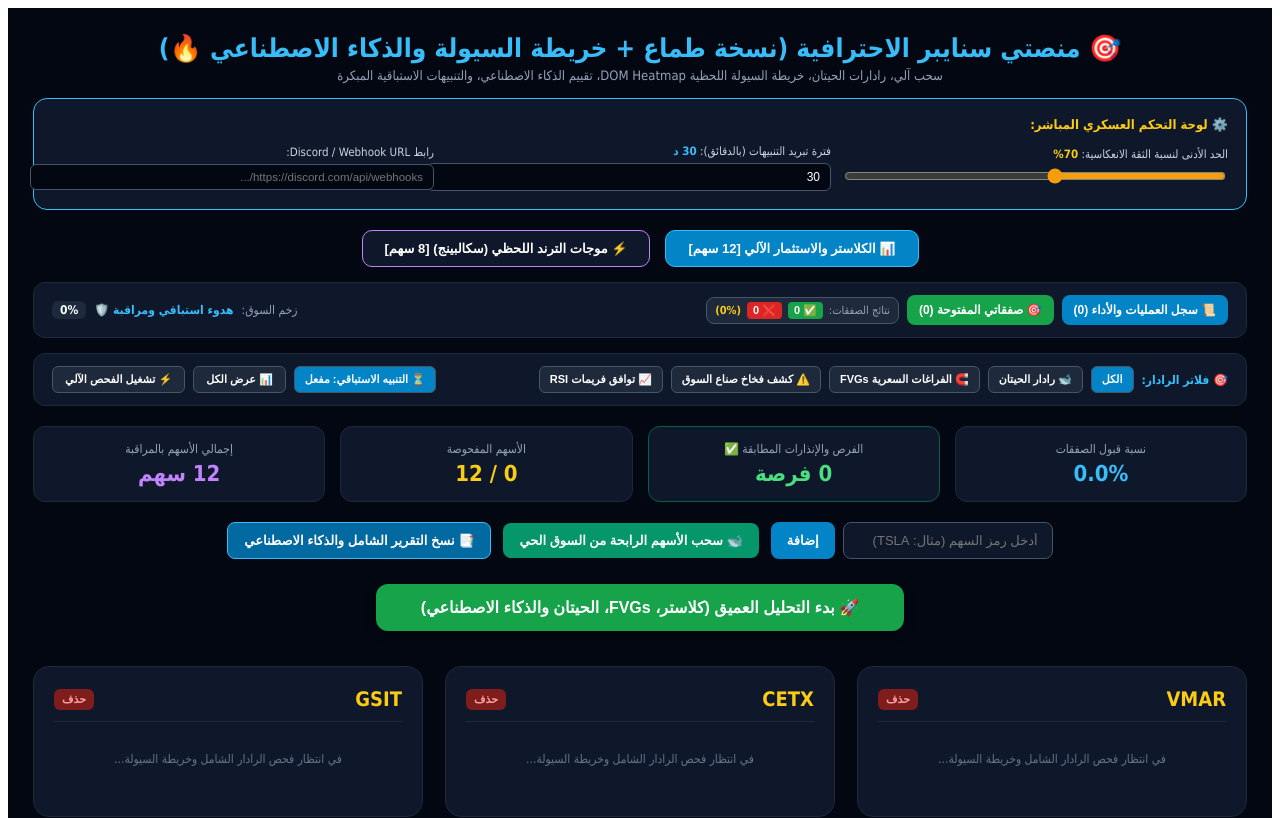
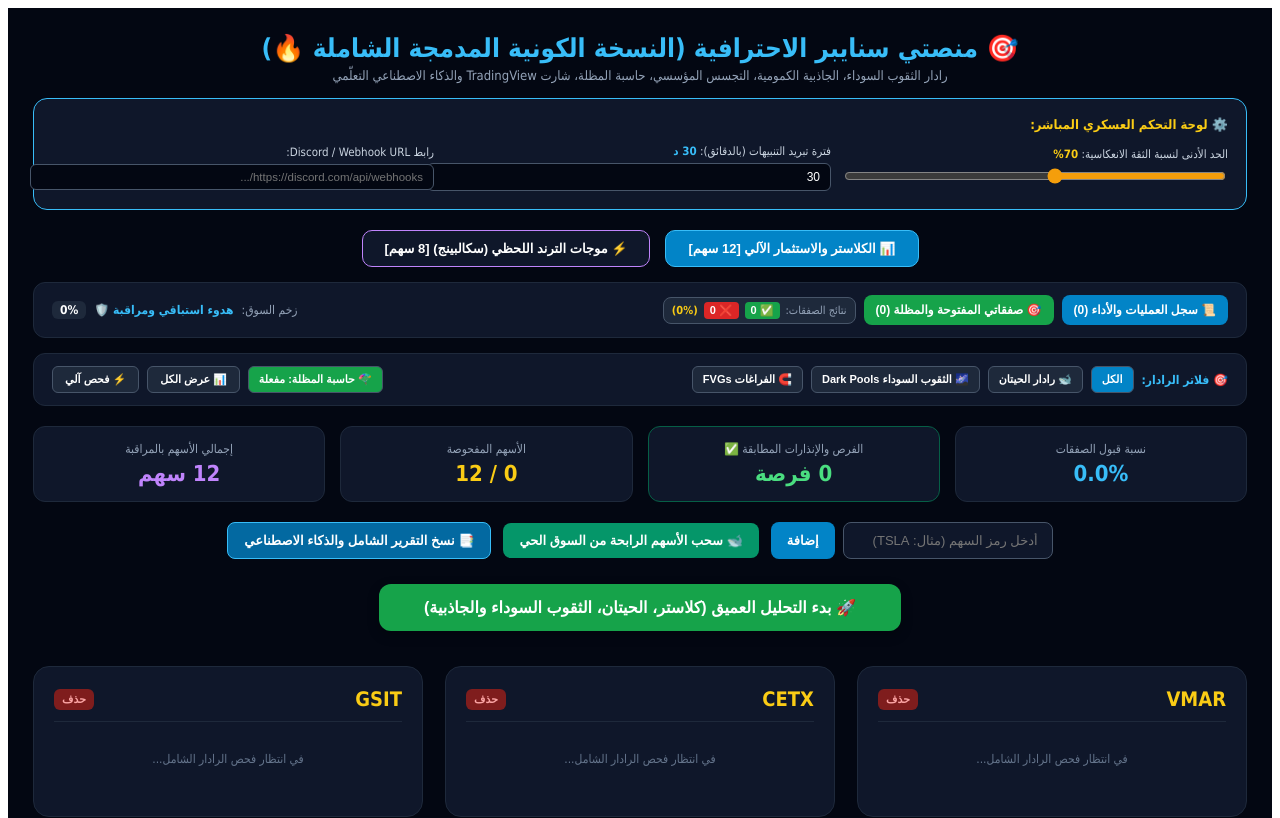
Before and after one commit to fares1040/trading-bot-pro, a Next.js app: page / in a window 1280 px wide. Shown: the top 818 px of the page. Built offline with nearby package versions, Linux system fonts and the light colour scheme.

Commit message:
Update page.jsx

```diff
--- a/app/page.jsx
+++ b/app/page.jsx
@@ -26,7 +26,7 @@ export default function Home() {
   const [scalpResults, setScalpResults] = useState({});
   const [loadingScalp, setLoadingScalp] = useState(false);
 
-  // ⚙️ إعدادات الفلاتر والرادارات المتقدمة والتحكم المباشر
+  // ⚙️ إعدادات الفلاتر والرادارات المتقدمة
   const [minConfidence, setMinConfidence] = useState(70);
   const [cooldownMinutes, setCooldownMinutes] = useState(30);
   const [filterOnlySuitable, setFilterOnlySuitable] = useState(false);
@@ -34,10 +34,11 @@ export default function Home() {
   const [autoRefresh, setAutoRefresh] = useState(false);
   const [timer, setTimer] = useState(300);
 
-  // ميزة التنبيهات الاستباقية المبكرة (Proactive Early Alerts)
+  // التنبيهات الاستباقية وحاسبة المظلة (Parachute Trailing Stop)
   const [earlyAlertsEnabled, setEarlyAlertsEnabled] = useState(true);
+  const [parachuteActive, setParachuteActive] = useState(true);
 
-  // نظام تتبع إحصائيات الصفقات والأداء
+  // سجل إحصائيات الأداء الذكي وتاريخ التنبيهات
   const [tradeStats, setTradeStats] = useState(() => {
     if (typeof window !== 'undefined') {
       const saved = localStorage.getItem('sniper_trade_stats');
@@ -46,7 +47,6 @@ export default function Home() {
     return { wins: 0, losses: 0 };
   });
 
-  // صفقاتي المفتوحة مع الأهداف التدريجية ووقف الخسارة المتحرك
   const [activeTrades, setActiveTrades] = useState(() => {
     if (typeof window !== 'undefined') {
       const saved = localStorage.getItem('sniper_active_trades');
@@ -56,7 +56,6 @@ export default function Home() {
   });
   const [showTradesModal, setShowTradesModal] = useState(false);
 
-  // سجل العمليات الحربية
   const [missionHistory, setMissionHistory] = useState(() => {
     if (typeof window !== 'undefined') {
       const saved = localStorage.getItem('sniper_mission_history');
@@ -66,11 +65,13 @@ export default function Home() {
   });
   const [showHistoryModal, setShowHistoryModal] = useState(false);
 
-  // إعدادات البث والتنبيهات الخارجية (Webhook / Discord)
   const [webhookUrl, setWebhookUrl] = useState(() => {
     if (typeof window !== 'undefined') return localStorage.getItem('sniper_webhook') || '';
     return '';
   });
+
+  // حالة فتح نافذة شارت TradingView المتقدم لكل سهم
+  const [chartModalSymbol, setChartModalSymbol] = useState(null);
 
   useEffect(() => {
     if (typeof window !== 'undefined') {
@@ -292,7 +293,7 @@ export default function Home() {
       status: 'نشطة'
     };
     setActiveTrades(prev => [newTrade, ...prev]);
-    alert(`🎯 تم فتح الصفقة بنجاح على [${sym}] بسعر [${p}]!\nتم تفعيل نظام الأهداف التدريجية ووقف الخسارة المتحرك.`);
+    alert(`🎯 تم فتح الصفقة بنجاح على [${sym}] بسعر [${p}]!\n🪂 تم تفعيل حاسبة المظلة الآلية والأهداف التدريجية.`);
   };
 
   const closeActiveTrade = (tradeId) => {
@@ -359,7 +360,7 @@ export default function Home() {
     if (activeRadarFilter === 'whales' && (!data || !data.hasWhaleVolume)) return false;
     if (activeRadarFilter === 'fvg' && (!data || !data.hasFVG)) return false;
     if (activeRadarFilter === 'traps' && (!data || !data.isTrapDetected)) return false;
-    if (activeRadarFilter === 'multi_rsi' && (!data || !data.isMultiRsiValid)) return false;
+    if (activeRadarFilter === 'dark_pools' && (!data || !data.darkPoolActivity)) return false;
 
     return true;
   });
@@ -378,14 +379,14 @@ export default function Home() {
         {/* العنوان الرئيسي */}
         <div style={{ textAlign: 'center', marginBottom: '15px' }}>
           <h1 style={{ color: '#38bdf8', fontSize: '26px', fontWeight: '900', margin: '0 0 5px 0' }}>
-            🎯 منصتي سنايبر الاحترافية (نسخة طماع + خريطة السيولة والذكاء الاصطناعي 🔥)
+            🎯 منصتي سنايبر الاحترافية (النسخة الكونية المدمجة الشاملة 🔥)
           </h1>
           <p style={{ color: '#94a3b8', fontSize: '13px', margin: 0 }}>
-            سحب آلي، رادارات الحيتان، خريطة السيولة اللحظية DOM Heatmap، تقييم الذكاء الاصطناعي، والتنبيهات الاستباقية المبكرة
+            رادار الثقوب السوداء، الجاذبية الكمومية، التجسس المؤسسي، حاسبة المظلة، شارت TradingView والذكاء الاصطناعي التعلّمي
           </p>
         </div>
 
-        {/* ⚙️ لوحة التحكم المباشرة في الإعدادات العسكرية والتنبيهات */}
+        {/* لوحة التحكم المباشرة */}
         <div style={{ background: '#0f172a', padding: '18px', borderRadius: '14px', border: '1px solid #38bdf8', marginBottom: '20px' }}>
           <h3 style={{ color: '#facc15', fontSize: '13px', fontWeight: 'bold', margin: '0 0 12px 0' }}>
             ⚙️ لوحة التحكم العسكري المباشر:
@@ -457,7 +458,7 @@ export default function Home() {
               📜 سجل العمليات والأداء ({missionHistory.length})
             </button>
             <button onClick={() => setShowTradesModal(true)} style={{ background: '#16a34a', color: '#fff', border: 'none', padding: '8px 12px', borderRadius: '8px', fontSize: '12px', fontWeight: 'bold', cursor: 'pointer' }}>
-              🎯 صفقاتي المفتوحة ({activeTrades.length})
+              🎯 صفقاتي المفتوحة والمظلة ({activeTrades.length})
             </button>
 
             <div style={{ display: 'flex', alignItems: 'center', gap: '6px', background: '#1e293b', padding: '4px 8px', borderRadius: '8px', border: '1px solid #475569' }}>
@@ -483,20 +484,19 @@ export default function Home() {
             <span style={{ fontSize: '12px', color: '#38bdf8', fontWeight: 'bold' }}>🎯 فلاتر الرادار:</span>
             <button onClick={() => setActiveRadarFilter('all')} style={{ background: activeRadarFilter === 'all' ? '#0284c7' : '#1e293b', color: '#fff', border: '1px solid #475569', padding: '6px 10px', borderRadius: '6px', fontSize: '11px', cursor: 'pointer', fontWeight: 'bold' }}>الكل</button>
             <button onClick={() => setActiveRadarFilter('whales')} style={{ background: activeRadarFilter === 'whales' ? '#16a34a' : '#1e293b', color: '#fff', border: '1px solid #475569', padding: '6px 10px', borderRadius: '6px', fontSize: '11px', cursor: 'pointer', fontWeight: 'bold' }}>🐋 رادار الحيتان</button>
-            <button onClick={() => setActiveRadarFilter('fvg')} style={{ background: activeRadarFilter === 'fvg' ? '#9333ea' : '#1e293b', color: '#fff', border: '1px solid #475569', padding: '6px 10px', borderRadius: '6px', fontSize: '11px', cursor: 'pointer', fontWeight: 'bold' }}>🧲 الفراغات السعرية FVGs</button>
-            <button onClick={() => setActiveRadarFilter('traps')} style={{ background: activeRadarFilter === 'traps' ? '#d97706' : '#1e293b', color: '#fff', border: '1px solid #475569', padding: '6px 10px', borderRadius: '6px', fontSize: '11px', cursor: 'pointer', fontWeight: 'bold' }}>⚠️ كشف فخاخ صناع السوق</button>
-            <button onClick={() => setActiveRadarFilter('multi_rsi')} style={{ background: activeRadarFilter === 'multi_rsi' ? '#0d9488' : '#1e293b', color: '#fff', border: '1px solid #475569', padding: '6px 10px', borderRadius: '6px', fontSize: '11px', cursor: 'pointer', fontWeight: 'bold' }}>📈 توافق فريمات RSI</button>
+            <button onClick={() => setActiveRadarFilter('dark_pools')} style={{ background: activeRadarFilter === 'dark_pools' ? '#9333ea' : '#1e293b', color: '#fff', border: '1px solid #475569', padding: '6px 10px', borderRadius: '6px', fontSize: '11px', cursor: 'pointer', fontWeight: 'bold' }}>🌌 الثقوب السوداء Dark Pools</button>
+            <button onClick={() => setActiveRadarFilter('fvg')} style={{ background: activeRadarFilter === 'fvg' ? '#0d9488' : '#1e293b', color: '#fff', border: '1px solid #475569', padding: '6px 10px', borderRadius: '6px', fontSize: '11px', cursor: 'pointer', fontWeight: 'bold' }}>🧲 الفراغات FVGs</button>
           </div>
 
           <div style={{ display: 'flex', gap: '8px', alignItems: 'center' }}>
-            <button onClick={() => setEarlyAlertsEnabled(!earlyAlertsEnabled)} style={{ background: earlyAlertsEnabled ? '#0284c7' : '#1e293b', color: '#fff', border: '1px solid #475569', padding: '6px 10px', borderRadius: '6px', fontSize: '11px', cursor: 'pointer', fontWeight: 'bold' }}>
-              {earlyAlertsEnabled ? '⏳ التنبيه الاستباقي: مفعل' : '⏳ التنبيه الاستباقي: معطل'}
+            <button onClick={() => setParachuteActive(!parachuteActive)} style={{ background: parachuteActive ? '#16a34a' : '#1e293b', color: '#fff', border: '1px solid #475569', padding: '6px 10px', borderRadius: '6px', fontSize: '11px', cursor: 'pointer', fontWeight: 'bold' }}>
+              {parachuteActive ? '🪂 حاسبة المظلة: مفعلة' : '🪂 حاسبة المظلة: معطلة'}
             </button>
             <button onClick={() => setFilterOnlySuitable(!filterOnlySuitable)} style={{ background: filterOnlySuitable ? '#16a34a' : '#1e293b', color: '#fff', border: '1px solid #475569', padding: '6px 12px', borderRadius: '6px', fontSize: '11px', cursor: 'pointer', fontWeight: 'bold' }}>
-              {filterOnlySuitable ? `✅ الفرص المكتملة والاستباقية` : '📊 عرض الكل'}
+              {filterOnlySuitable ? `✅ الفرص المكتملة` : '📊 عرض الكل'}
             </button>
             <button onClick={() => setAutoRefresh(!autoRefresh)} style={{ background: autoRefresh ? '#7c3aed' : '#1e293b', color: '#fff', border: '1px solid #475569', padding: '6px 12px', borderRadius: '6px', fontSize: '11px', cursor: 'pointer', fontWeight: 'bold' }}>
-              {autoRefresh ? `⚡ رادار آلي (${Math.floor(timer/60)}:${timer%60 < 10 ? '0':''}${timer%60})` : '⚡ تشغيل الفحص الآلي'}
+              {autoRefresh ? `⚡ رادار آلي (${Math.floor(timer/60)}:${timer%60 < 10 ? '0':''}${timer%60})` : '⚡ فحص آلي'}
             </button>
           </div>
         </div>
@@ -521,7 +521,7 @@ export default function Home() {
           </div>
         </div>
 
-        {/* إضافة سهم، رادار السوق الحي، ونسخ التقرير الشامل */}
+        {/* إضافة سهم، رادار السوق الحي، ونسخ التقرير */}
         <div style={{ display: 'flex', justifyContent: 'center', gap: '12px', marginBottom: '25px', flexWrap: 'wrap', alignItems: 'center' }}>
           <form onSubmit={addSymbol} style={{ display: 'flex', gap: '8px' }}>
             <input
@@ -556,7 +556,7 @@ export default function Home() {
             disabled={isCurrentLoading}
             style={{ padding: '14px 45px', background: isCurrentLoading ? '#475569' : (activeTab === 'cluster' ? '#16a34a' : '#9333ea'), color: '#fff', border: 'none', borderRadius: '12px', fontSize: '16px', cursor: 'pointer', fontWeight: '900', boxShadow: '0 4px 12px rgba(0,0,0,0.3)' }}
           >
-            {isCurrentLoading ? '⚡ جاري فحص كافة المحاور والأسواق وخريطة السيولة...' : (activeTab === 'cluster' ? '🚀 بدء التحليل العميق (كلاستر، FVGs، الحيتان والذكاء الاصطناعي)' : '⚡ بدء الفحص السريع لموجات الترند')}
+            {isCurrentLoading ? '⚡ جاري فحص الرادارات والثقوب السوداء والذكاء الاصطناعي...' : (activeTab === 'cluster' ? '🚀 بدء التحليل العميق (كلاستر، الحيتان، الثقوب السوداء والجاذبية)' : '⚡ بدء الفحص السريع لموجات الترند')}
           </button>
         </div>
 
@@ -589,22 +589,22 @@ export default function Home() {
                     {isMatched || isEarly ? (
                       <div style={{ display: 'flex', flexDirection: 'column', gap: '8px' }}>
                         <div style={{ display: 'flex', gap: '8px' }}>
-                          <a href={`https://www.tradingview.com/chart/?symbol=${sym}`} target="_blank" rel="noopener noreferrer" style={{ flex: 1, display: 'block', background: '#0284c7', color: '#fff', padding: '8px', textAlign: 'center', borderRadius: '8px', fontSize: '12px', textDecoration: 'none', fontWeight: 'bold' }}>📈 الشارت</a>
+                          <button onClick={() => setChartModalSymbol(sym)} style={{ flex: 1, background: '#0284c7', color: '#fff', border: 'none', padding: '8px', textAlign: 'center', borderRadius: '8px', fontSize: '12px', cursor: 'pointer', fontWeight: 'bold' }}>📈 شارت TradingView</button>
                           <button onClick={() => copyToClipboard(data.analysis)} style={{ flex: 1, background: '#334155', color: '#fff', border: 'none', borderRadius: '8px', padding: '8px', fontSize: '12px', cursor: 'pointer', fontWeight: 'bold' }}>📋 نسخ التقرير</button>
                         </div>
                         <button onClick={() => enterTrade(sym, data.price)} style={{ width: '100%', background: isMatched ? '#16a34a' : '#d97706', color: '#fff', border: 'none', borderRadius: '8px', padding: '10px', fontSize: '13px', cursor: 'pointer', fontWeight: '900' }}>
-                          🎯 أنا دخلت الصفقة (تفعيل الأهداف التدريجية)
+                          🎯 أنا دخلت الصفقة (تفعيل حاسبة المظلة)
                         </button>
                       </div>
                     ) : (
                       <div style={{ background: '#451a03', color: '#fdba74', padding: '8px', textAlign: 'center', borderRadius: '8px', fontSize: '11.5px', fontWeight: 'bold' }}>
-                        قيد المراقبة الاستباقية - لم يبلغ شرط نسبة الثقة المحددة ({minConfidence}%) ❌
+                        قيد المراقبة الاستباقية - لم يبلغ شرط نسبة الثقة ({minConfidence}%) ❌
                       </div>
                     )}
                   </div>
                 ) : (
                   <div style={{ textAlign: 'center', margin: '30px 0' }}>
-                    <p style={{ color: '#64748b', fontSize: '12px', margin: 0 }}>في انتظار فحص الرادار الشامل وخريطة السيولة...</p>
+                    <p style={{ color: '#64748b', fontSize: '12px', margin: 0 }}>في انتظار فحص الرادار الشامل...</p>
                   </div>
                 )}
               </div>
@@ -612,12 +612,31 @@ export default function Home() {
           })}
         </div>
 
-        {/* نافذة صفقاتي المفتوحة والأهداف الثلاثية */}
+        {/* نافذة شارت TradingView المتقدم المدمج */}
+        {chartModalSymbol && (
+          <div style={{ position: 'fixed', top: 0, left: 0, width: '100%', height: '100%', background: 'rgba(0,0,0,0.8)', display: 'flex', justifyContent: 'center', alignItems: 'center', zIndex: 1100 }}>
+            <div style={{ background: '#0f172a', padding: '20px', borderRadius: '16px', border: '1px solid #38bdf8', width: '95%', maxWidth: '1000px', height: '80vh', display: 'flex', flexDirection: 'column' }}>
+              <div style={{ display: 'flex', justifyContent: 'space-between', alignItems: 'center', marginBottom: '15px', borderBottom: '1px solid #1e293b', paddingBottom: '10px' }}>
+                <h3 style={{ margin: 0, color: '#38bdf8', fontSize: '18px' }}>📈 الرسم البياني المتقدم (TradingView) - السهم: {chartModalSymbol}</h3>
+                <button onClick={() => setChartModalSymbol(null)} style={{ background: '#7f1d1d', color: '#fff', border: 'none', padding: '6px 14px', borderRadius: '6px', cursor: 'pointer', fontWeight: 'bold' }}>إغلاق ✕</button>
+              </div>
+              <div style={{ flex: 1, width: '100%', background: '#000', borderRadius: '10px', overflow: 'hidden' }}>
+                <iframe
+                  src={`https://s.tradingview.com/widgetembed/?symbol=${chartModalSymbol}&interval=D&hidesidetoolbar=0&symboledit=1&saveimage=1&toolbarbg=f1f3f6&studies=[]&theme=dark&style=1&timezone=exchange&withdateranges=1&studies_overrides={}&overrides={}&enabled_features=[]&disabled_features=[]&locale=ar&utm_source=&utm_medium=widget&utm_campaign=chart&utm_term=${chartModalSymbol}`}
+                  style={{ width: '100%', height: '100%', border: 'none' }}
+                  title="TradingView Chart"
+                />
+              </div>
+            </div>
+          </div>
+        )}
+
+        {/* نافذة صفقاتي المفتوحة والمظلة */}
         {showTradesModal && (
           <div style={{ position: 'fixed', top: 0, left: 0, width: '100%', height: '100%', background: 'rgba(0,0,0,0.7)', display: 'flex', justifyContent: 'center', alignItems: 'center', zIndex: 1000 }}>
             <div style={{ background: '#0f172a', padding: '25px', borderRadius: '16px', border: '1px solid #16a34a', width: '90%', maxWidth: '700px', maxHeight: '85vh', overflowY: 'auto' }}>
               <div style={{ display: 'flex', justifyContent: 'space-between', alignItems: 'center', marginBottom: '15px', borderBottom: '1px solid #1e293b', paddingBottom: '10px' }}>
-                <h3 style={{ margin: 0, color: '#4ade80', fontSize: '18px' }}>🎯 لوحة متابعة الصفقات المفتوحة (الأهداف الثلاثية)</h3>
+                <h3 style={{ margin: 0, color: '#4ade80', fontSize: '18px' }}>🎯 صفقاتي المفتوحة (حاسبة المظلة وتأمين الأرباح الآلي)</h3>
                 <button onClick={() => setShowTradesModal(false)} style={{ background: '#7f1d1d', color: '#fff', border: 'none', padding: '5px 10px', borderRadius: '6px', cursor: 'pointer', fontWeight: 'bold' }}>إغلاق</button>
               </div>
               {activeTrades.length === 0 ? (
@@ -630,8 +649,8 @@ export default function Home() {
                         🎯 الرمز: {t.symbol} <span style={{ color: '#38bdf8', fontSize: '11px' }}>({t.type})</span>
                       </div>
                       <div style={{ color: '#cbd5e1', fontSize: '12.5px', lineHeight: '1.5' }}>
-                        سعر الدخول: <strong style={{ color: '#4ade80' }}>{t.entryPrice}</strong> | وقف الخسارة: <strong style={{ color: '#ef4444' }}>{t.stopLoss}</strong><br/>
-                        🎯 أهداف الخروج: الهدف 1 (33%): {t.targets.t1} | الهدف 2 (33%): {t.targets.t2} | الهدف 3 (34%): {t.targets.t3}
+                        سعر الدخول: <strong style={{ color: '#4ade80' }}>{t.entryPrice}</strong> | وقف الخسارة المظلي: <strong style={{ color: '#ef4444' }}>{t.stopLoss}</strong><br/>
+                        🎯 أهداف الخروج: الهدف 1: {t.targets.t1} | الهدف 2: {t.targets.t2} | الهدف 3: {t.targets.t3}
                       </div>
                     </div>
                     <button onClick={() => closeActiveTrade(t.id)} style={{ background: '#dc2626', color: '#fff', border: 'none', padding: '8px 14px', borderRadius: '6px', fontSize: '12px', fontWeight: 'bold', cursor: 'pointer' }}>
```
